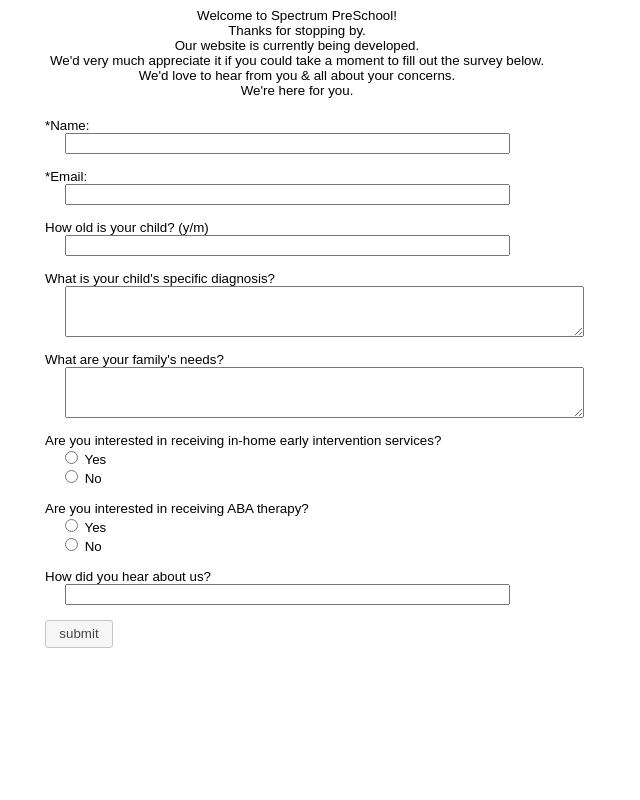
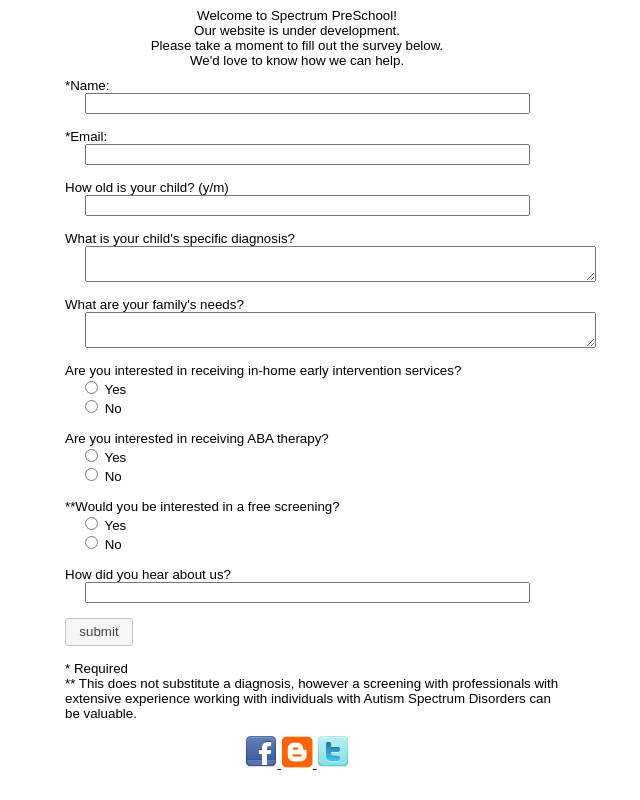
Before and after one commit to bmadrid/web, a PHP site: page / in a window 1280 px wide. Shown: the whole page, without its empty margins (343-983 px from the left). Run offline with PHP 8.4, Linux system fonts and the light colour scheme; some libraries are stand-ins or nearby versions.

Commit message:
adding another question and a social media console

```diff
--- a/emailer.php
+++ b/emailer.php
@@ -25,7 +25,8 @@
     $diagnosis = empty( $_POST[ "diagnosis" ] ) ? "*Not Specified*" : $_POST[ "diagnosis" ];
     $needs = empty( $_POST[ "needs" ] ) ? "*Not Specified*" : $_POST[ "needs" ];
     $intervention = $_POST[ "intervention" ];
-    $aba =  $_POST[ "aba" ];
+    $aba = $_POST[ "aba" ];
+    $screening = $_POST[ "screening" ];
     $referer = empty( $_POST[ "referer" ] ) ? "*Not Specified*" : $_POST[ "referer" ];
 
     $message = "<p>Name: " . $name . "</p>" .
@@ -35,6 +36,7 @@
       "<p>Needs: " . $needs . "</p>" .
       "<p>Intervention: " . $intervention . "</p>" .
       "<p>ABA: " . $aba . "</p>" .
+      "<p>Screening: " . $screening . "</p>" .
       "<p>Referer: " . $referer . "</p>";
 
     $mail = new PHPMailer(); //true to output debug
--- a/index.php
+++ b/index.php
@@ -20,6 +20,8 @@
           $( '#interventionNo' ).attr( "disabled", "disabled" );
           $( '#abaYes' ).attr( "disabled", "disabled" );
           $( '#abaNo' ).attr( "disabled", "disabled" );
+          $( '#screeningYes' ).attr( "disabled", "disabled" );
+          $( '#screeningNo' ).attr( "disabled", "disabled" );
           $( '#referer' ).attr( "disabled", "disabled" );
 
           if ( validate() ) {
@@ -29,6 +31,9 @@
 
             var aba =  $("input[name='aba']:checked").val();
             aba = aba == undefined || aba == 'no' ? 'no' : 'yes';
+
+            var screening =  $("input[name='screening']:checked").val();
+            screening = screening == undefined || screening == 'no' ? 'no' : 'yes';
 
             $.ajax({
               type: "POST",
@@ -41,6 +46,7 @@
                 needs: $( '#needs' ).val(),
                 intervention: intervention,
                 aba: aba,
+                screening: screening,
                 referer: $( '#referer' ).val()
               },
               beforeSend: function() {
@@ -82,16 +88,16 @@
     <style type="text/css">
 
       body { font-family: "Arial"; font-size: 10pt; }
-      center { margin-bottom: 20px; }
+      center { margin-bottom: 10px; }
       .error { color: #FF4500; }
       #name, #email, #age, #referer
         { width: 445px; }
 
-      label { margin-left: 380px; float: left; width: 500px; }
-      textarea { margin-left: 400px; }
-      input { margin-left: 400px; }
+      label { margin-left: 400px; float: left; width: 500px; }
+      textarea { margin-left: 420px; }
+      input { margin-left: 420px; }
 
-      #submit { margin-left: 380px; }
+      #submit { margin-left: 400px; }
 
     </style>
   </head>
@@ -101,15 +107,11 @@
     <center>
       Welcome to Spectrum PreSchool!
       <br />
-      Thanks for stopping by.
+      Our website is under development.
       <br />
-      Our website is currently being developed.
+      Please take a moment to fill out the survey below.
       <br />
-      We'd very much appreciate it if you could take a moment to fill out the survey below.
-      <br />
-      We'd love to hear from you & all about your concerns.
-      <br />
-      We're here for you.
+      We'd love to know how we can help.
     </center>
 
     <label id="nameLabel" for="name">*Name:</label><br />
@@ -122,10 +124,10 @@
     <input id="age" /><br /><br />
 
     <label id="diagnosisLabel" for="diagnosis">What is your child's specific diagnosis?</label><br />
-    <textarea id="diagnosis" rows="3" cols="62"></textarea><br /><br />
+    <textarea id="diagnosis" rows="2" cols="61"></textarea><br /><br />
 
     <label id="needsLabel" for="needs">What are your family's needs?</label><br />
-    <textarea id="needs" rows="3" cols="62"></textarea><br /><br />
+    <textarea id="needs" rows="2" cols="61"></textarea><br /><br />
 
     <label id="interventionLabel" for="intervention">Are you interested in receiving in-home early intervention services?</label><br />
     <input id="interventionYes" type="radio" name="intervention" value="yes" /> Yes
@@ -139,11 +141,38 @@
       <input id="abaNo" type="radio" name="aba" value="no" /> No
     </div><br />
 
+    <label id="screeningLabel" for="screening">**Would you be interested in a free screening?</label><br />
+    <input id="screeningYes" type="radio" name="screening" value="yes" /> Yes
+    <div>
+      <input id="screeningNo" type="radio" name="screening" value="no" /> No
+    </div><br />
+
+
     <label for="referer">How did you hear about us?</label><br />
     <input id="referer" name="referer" type="text" /><br /><br />
 
     <input id="submit" type="button" value="submit" /><br />
+    <br />
 
+    <label>* Required</label><br />
+    <label style="margin-bottom: 10px;">** This does not substitute a diagnosis, however a screening with professionals with extensive experience
+      working with individuals with Autism Spectrum Disorders can be valuable.</label>
+    <br />
+    <br />
+    <br />
+    <br />
+
+    <center>
+      <a href="http://www.facebook.com/spectrumpreschool" target="_blank">
+        <img src="images/facebook.png"/>
+      </a>
+      <a href="http://spectrumprek.blogspot.com" target="_blank">
+        <img src="images/blogger.png" width="32" height="32" />
+      </a>
+      <a href="http://www.twitter.com/spectrumprek" target="_blank">
+        <img src="images/twitter.png" />
+      </a>
+    </center>
   </body>
 
 </html>
```
Also changed, not shown: images/blogger.png (added), images/digg.png (added), images/facebook.png (added), images/posterous.png (added), images/twitter.png (added), images/youtube.png (added).
